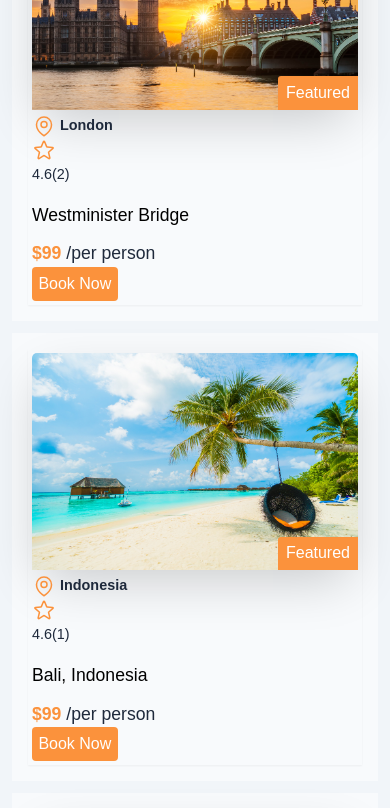
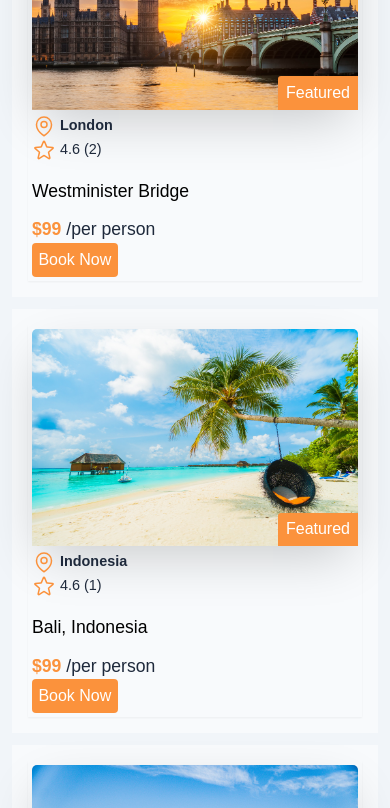
Before and after one commit to IsMushi/tour-travel, a React (Vite) app: page / in a window 390 px wide. Shown: the part 2100-2908 px from the top of the page. Built offline with nearby package versions, Linux system fonts and the light colour scheme.

Commit message:
update some file

```diff
--- a/src/shared/tourCard.tsx
+++ b/src/shared/tourCard.tsx
@@ -21,7 +21,7 @@ export default function TourCard({tours}:any) {
         </svg></i>
           {city}
         </span>
-        <span className='tour-rating md:flex items-center gap-1'>
+        <span className='tour-rating flex items-center gap-1'>
           <i>
           <svg xmlns="http://www.w3.org/2000/svg" fill="none" viewBox="0 0 24 24" strokeWidth={1.5} stroke="currentColor" className="w-6 h-6">
           <path strokeLinecap="round" strokeLinejoin="round" d="M11.48 3.499a.562.562 0 011.04 0l2.125 5.111a.563.563 0 00.475.345l5.518.442c.499.04.701.663.321.988l-4.204 3.602a.563.563 0 00-.182.557l1.285 5.385a.562.562 0 01-.84.61l-4.725-2.885a.563.563 0 00-.586 0L6.982 20.54a.562.562 0 01-.84-.61l1.285-5.386a.562.562 0 00-.182-.557l-4.204-3.602a.563.563 0 01.321-.988l5.518-.442a.563.563 0 00.475-.345L11.48 3.5z" />
```
